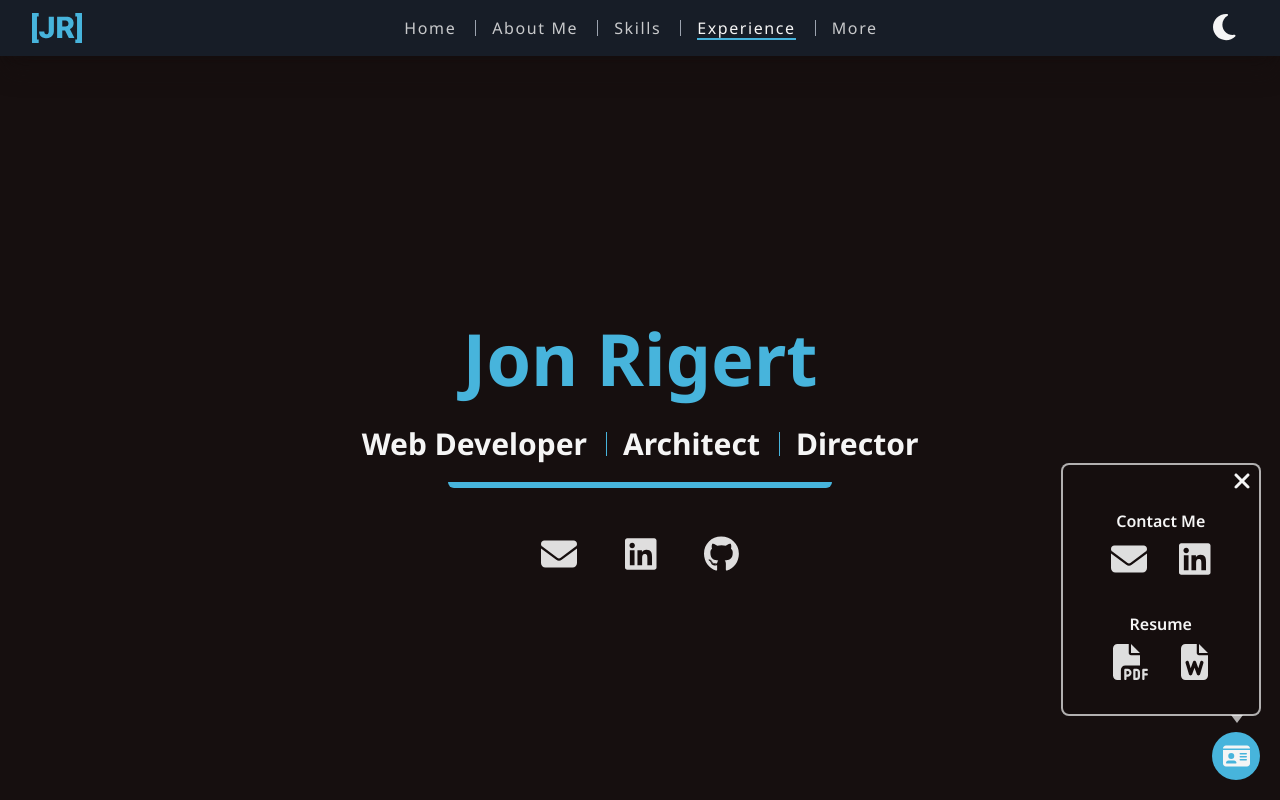
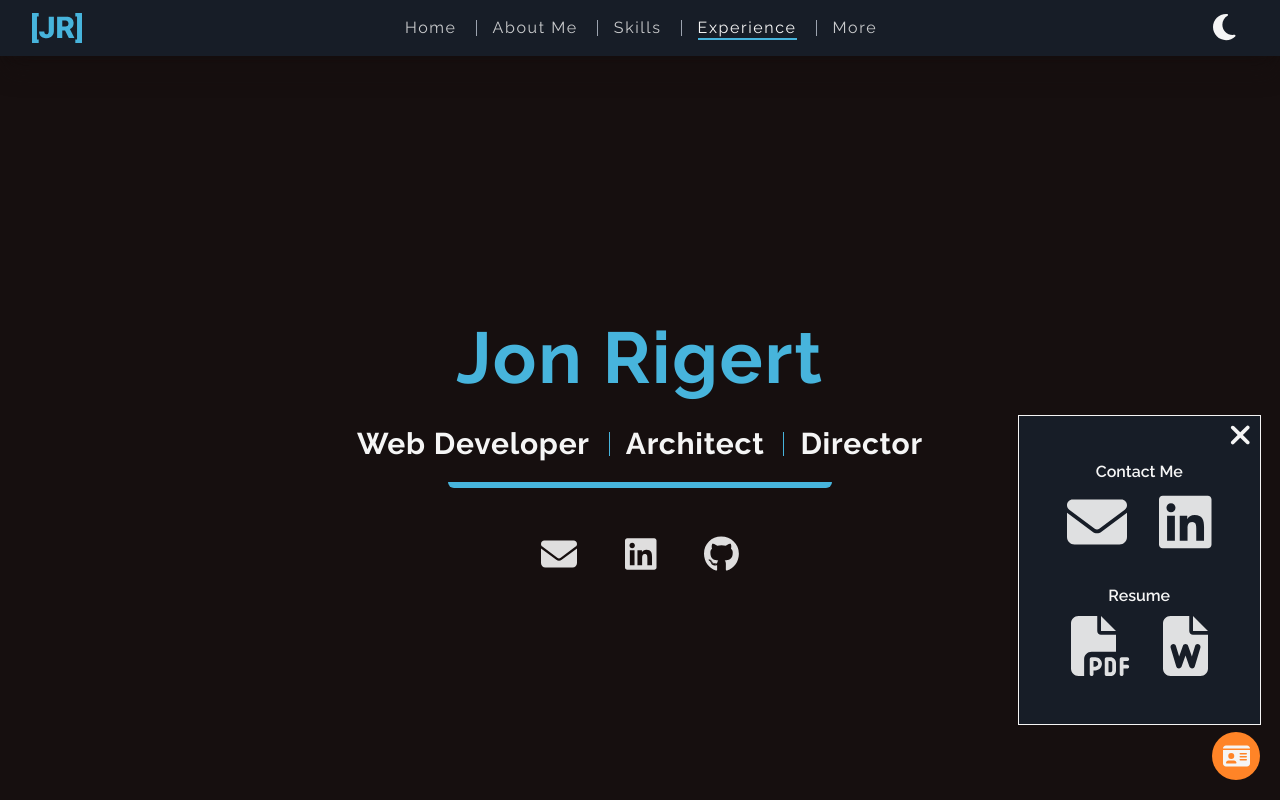
Before and after one commit to jrigert/portfolio, a Next.js app: page / in a window 1280 px wide. Both pictures are taken after a click on the button 1236 px from the left and 756 px from the top of the page. Shown: the top 800 px of the page. Built offline with nearby package versions, Linux system fonts and the light colour scheme.

Commit message:
styling changes, including another font change lol

```diff
--- a/src/components/navigation/Header.tsx
+++ b/src/components/navigation/Header.tsx
@@ -52,7 +52,7 @@ export const Header: FunctionComponent = () => {
           <Button
             variant="naked"
             size="icon"
-            className="absolute right-0 top-0 lg:hidden"
+            className="absolute right-0 top-0 text-dark-blue-foreground motion-safe:hover:scale-125 lg:hidden"
             onClick={closeMobileNav}
           >
             <FontAwesomeIcon icon={faX} />
--- a/src/components/resume-popover/ResumePopoverPanel.tsx
+++ b/src/components/resume-popover/ResumePopoverPanel.tsx
@@ -21,7 +21,7 @@ export const ResumePopoverPanel: FunctionComponent = () => {
       <Popover.Trigger asChild>
         <Button
           size="icon"
-          color="primary"
+          color="loud"
           className={classNames(
             'fixed bottom-5 right-5 h-12 w-12 rounded-full transition duration-500 ease-out motion-safe:hover:scale-110 motion-reduce:transition-none',
             animationClass,
@@ -35,14 +35,14 @@ export const ResumePopoverPanel: FunctionComponent = () => {
       </Popover.Anchor>
       <Popover.Portal>
         <Popover.Content
-          className="rounded-lg border-2 border-foreground/70 bg-background/70 px-12 pb-8 pt-5 text-foreground backdrop-blur"
+          className="border border-foreground-secondary bg-background-secondary px-12 pb-12 pt-5 text-foreground-secondary backdrop-blur"
           sideOffset={10}
           align="end"
         >
           <Popover.Close className="absolute right-2 top-1" aria-label="Close">
             <FontAwesomeIcon
               icon={faX}
-              className="text-2xl transition-transform motion-safe:hover:scale-125 motion-reduce:transition-none"
+              className="text-3xl transition-transform motion-safe:hover:scale-125 motion-reduce:transition-none"
             />
           </Popover.Close>
 
@@ -50,11 +50,14 @@ export const ResumePopoverPanel: FunctionComponent = () => {
             <p className="mb-2 text-center font-heading font-semibold">
               Contact Me
             </p>
-            <ContactIcons showGitHub={false} className="gap-8" />
+            <ContactIcons
+              showGitHub={false}
+              className="gap-8"
+              iconClassName="text-6xl"
+            />
           </div>
 
-          <ResumePanel className="mt-8" />
-          <Popover.Arrow className="mt-px h-2 w-3 fill-foreground/70" />
+          <ResumePanel className="mt-8" iconClassName="text-6xl" />
         </Popover.Content>
       </Popover.Portal>
     </Popover.Root>
--- a/src/pages/home/Experience.tsx
+++ b/src/pages/home/Experience.tsx
@@ -78,7 +78,7 @@ export const HomeExperience: FunctionComponent<HomePageSectionProps> = (
 
   return (
     <PageSection id={id} fullHeight variant="secondary" className="pb-20">
-      <PageSectionHeading title="Experience" headingClassName="mb-3" />
+      <PageSectionHeading title="Experience" />
 
       <div className="mx-auto max-w-screen-lg py-12 sm:py-20">
         {CARDS.map((card, index) => (
--- a/src/pages/home/Welcome.tsx
+++ b/src/pages/home/Welcome.tsx
@@ -47,7 +47,7 @@ export const HomeWelcome: FunctionComponent<HomePageSectionProps> = (props) => {
         tag="h1"
         className={classNames(
           headingSharedClasses,
-          'relative mb-0',
+          'relative mb-0 tracking-wide',
           h1AnimationClass,
         )}
       >
@@ -58,7 +58,7 @@ export const HomeWelcome: FunctionComponent<HomePageSectionProps> = (props) => {
         aria-label="Web Developer, Architect and Director"
         className={classNames(
           subHeadingClasses,
-          'mt-8 flex items-center text-center text-base sm:text-xl lg:text-3xl',
+          'mb-1 mt-6 flex items-center text-center text-base tracking-wide sm:mb-3 sm:mt-8 sm:text-xl lg:text-3xl',
           headingSharedClasses,
           h2AnimationClass,
         )}
--- a/src/styles/fonts.ts
+++ b/src/styles/fonts.ts
@@ -1,4 +1,4 @@
-import { Space_Grotesk, Noto_Sans as HeadingFont } from 'next/font/google';
+import { Space_Grotesk, Raleway as HeadingFont } from 'next/font/google';
 
 const body = Space_Grotesk({
   subsets: ['latin'],
--- a/src/utils/style.ts
+++ b/src/utils/style.ts
@@ -7,7 +7,7 @@ export const classNames = (...inputs: ClassValue[]) => twMerge(clsx(inputs));
 // --- Headings ---
 export type HeadingVariantProps = VariantProps<typeof headingVariants>;
 
-const headingVariants = cva(['font-bold font-heading'], {
+const headingVariants = cva(['font-bold font-heading tracking-wider'], {
   variants: {
     level: {
       h1: ['text-5xl', 'mb-6', 'text-primary', 'sm:text-7xl'],
```
